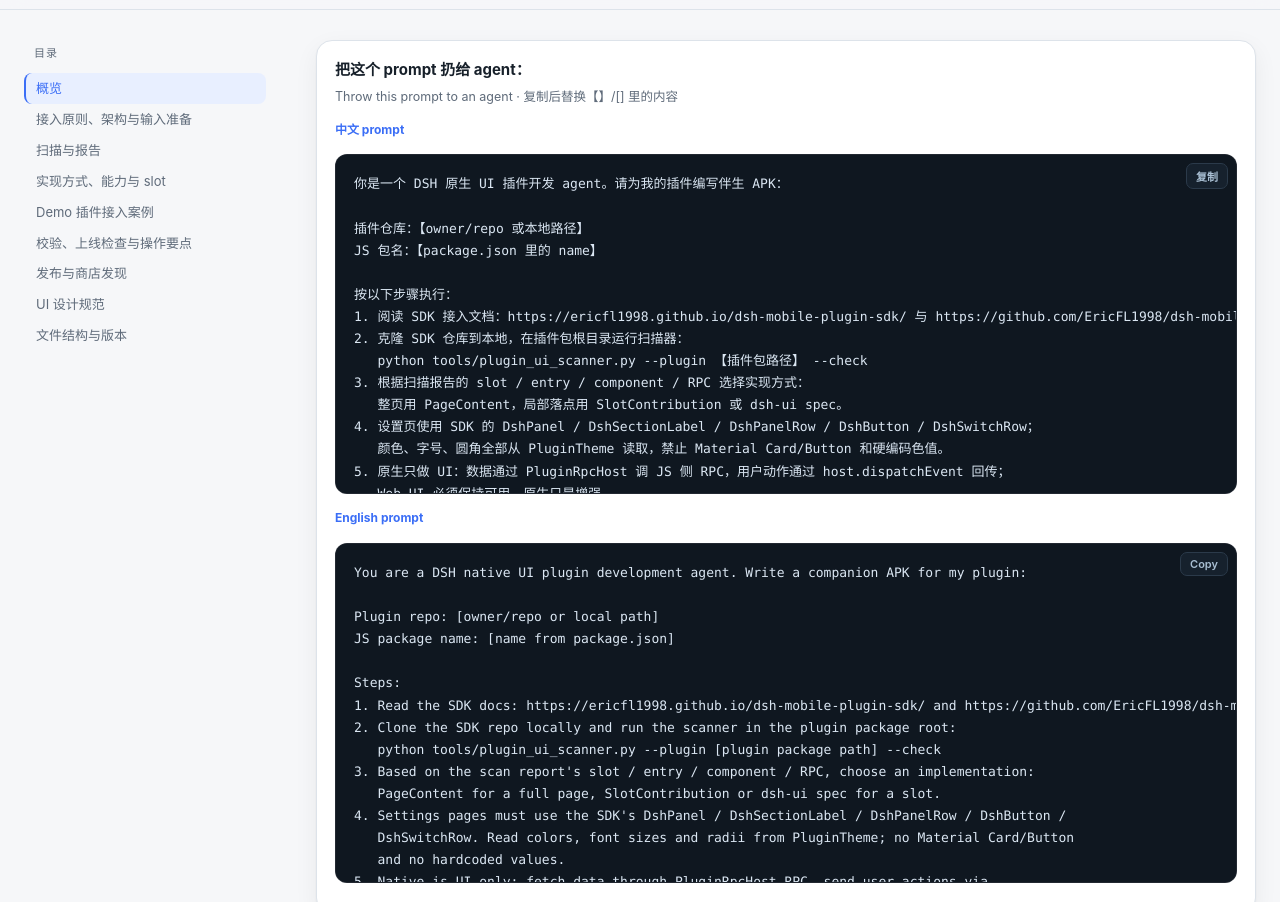
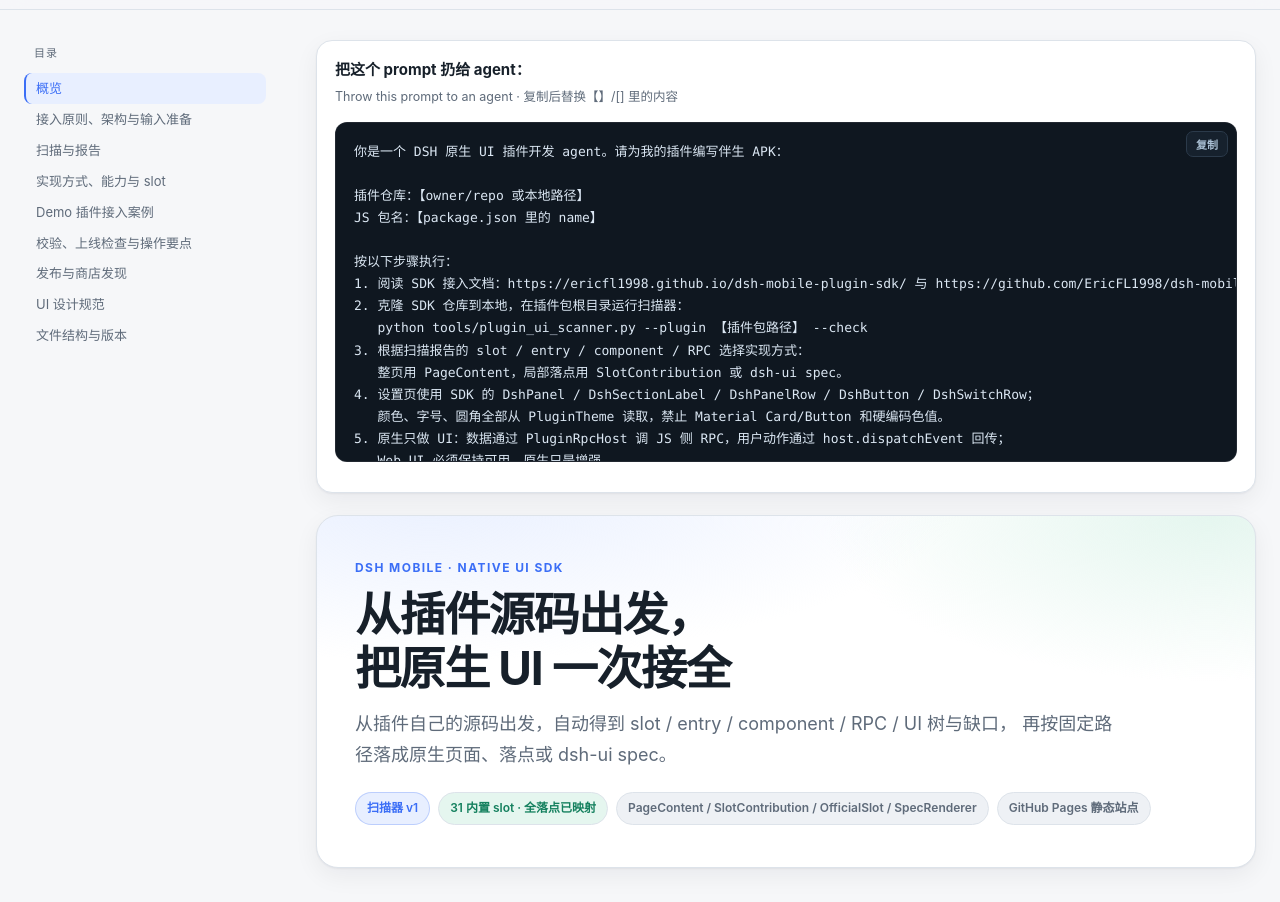
Before and after one commit to EricFL1998/dsh-mobile-plugin-sdk, a plain HTML site: page docs/index.html in a window 1280 px wide. Shown: the part 61-963 px from the top of the page. Drawn offline with Linux system fonts and the light colour scheme.

Commit message:
docs: show a single prompt language per page

```diff
--- a/docs/index.html
+++ b/docs/index.html
@@ -303,7 +303,6 @@
   <main>
 <div class="agent-prompt">
   <div class="agent-prompt-head">把这个 prompt 扔给 agent：<span class="mini">Throw this prompt to an agent · 复制后替换【】/[] 里的内容</span></div>
-  <div class="prompt-lang">中文 prompt</div>
   <div class="code-wrap">
     <button class="copy">复制</button>
     <pre id="agent-prompt">你是一个 DSH 原生 UI 插件开发 agent。请为我的插件编写伴生 APK：
@@ -327,32 +326,6 @@
    等商店索引刷新（约 30 分钟）。
 
 完成后输出：新增/修改文件、使用的 slot、RPC 列表、构建命令、APK 路径、未验证项。</pre>
-  </div>
-  <div class="prompt-lang">English prompt</div>
-  <div class="code-wrap">
-    <button class="copy">Copy</button>
-    <pre id="agent-prompt-en">You are a DSH native UI plugin development agent. Write a companion APK for my plugin:
-
-Plugin repo: [owner/repo or local path]
-JS package name: [name from package.json]
-
-Steps:
-1. Read the SDK docs: https://ericfl1998.github.io/dsh-mobile-plugin-sdk/ and https://github.com/EricFL1998/dsh-mobile-plugin-sdk
-2. Clone the SDK repo locally and run the scanner in the plugin package root:
-   python tools/plugin_ui_scanner.py --plugin [plugin package path] --check
-3. Based on the scan report's slot / entry / component / RPC, choose an implementation:
-   PageContent for a full page, SlotContribution or dsh-ui spec for a slot.
-4. Settings pages must use the SDK's DshPanel / DshSectionLabel / DshPanelRow / DshButton /
-   DshSwitchRow. Read colors, font sizes and radii from PluginTheme; no Material Card/Button
-   and no hardcoded values.
-5. Native is UI only: fetch data through PluginRpcHost RPC, send user actions via
-   host.dispatchEvent, and keep the Web UI fully functional.
-6. Companion manifest: dsh.plugin.jsPackage / dsh.plugin.id / apiVersion / minAppVersion.
-   Build a debug APK first and verify pages, slots, RPC and event flow on the App.
-7. Publish: GitHub Release tag + .apk asset, add the dsh-mobile-plugin topic, then wait
-   about 30 minutes for the store index to refresh.
-
-Output: files added/changed, slots used, RPC list, build command, APK path, unverified items.</pre>
   </div>
 </div>
 <section id="overview" class="hero">
```
Also changed, not shown: docs/index.en.html (+0 -26 lines).
